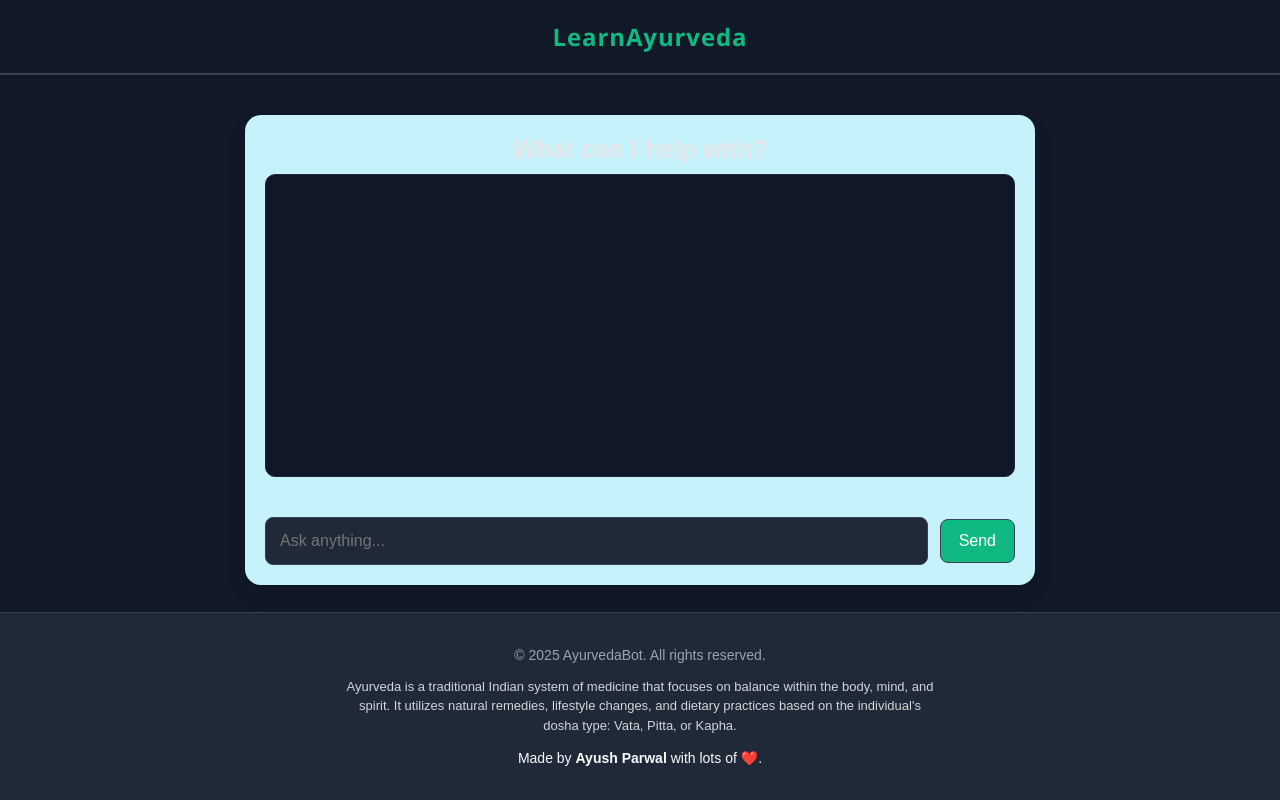
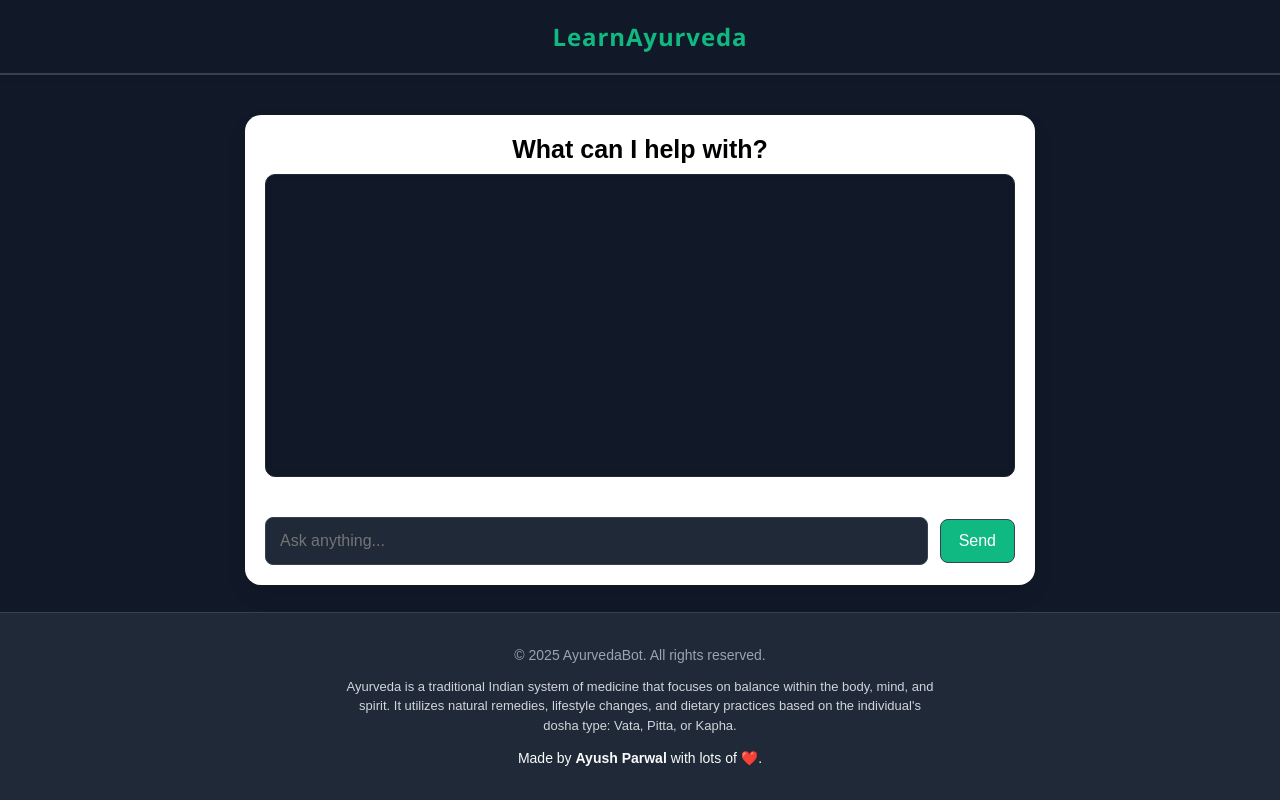
Before and after one commit to Ayushparwal/LearnAyurveda, a React (Vite) app: page / in a window 1280 px wide. Shown: the top 800 px of the page. Built offline with nearby package versions, Linux system fonts and the light colour scheme.

Commit message:
updated css

```diff
--- a/src/components/Chat.css
+++ b/src/components/Chat.css
@@ -3,7 +3,7 @@
   display: flex;
   flex-direction: column;
   justify-content: space-between;
-  background-color: #c6f3fb;
+  background-color: #ffffff;
   border-radius: 16px;
   box-shadow: 0 10px 20px rgba(0, 0, 0, 0.08);
   height: 430px;
@@ -22,6 +22,7 @@
   font-size: 25px;     /* Adjust font size if needed */
   font-weight: bold;   /* Optional: Make it bold */
   margin-bottom: 10px; /* Optional: Add some space below the text */
+  color: black;
 }
 
 /* Responsive: Stack and adjust layout on small screens */
```
